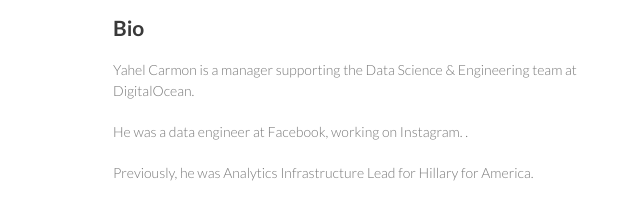
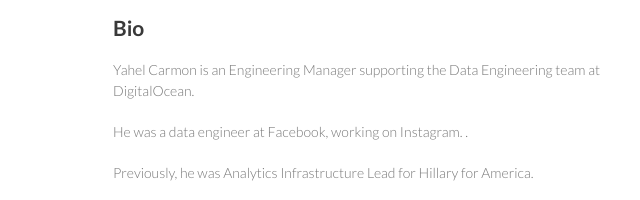
Before and after one commit to yahelc/yahelc.github.io, a plain HTML site: page index.html in a window 1280 px wide. Shown: the part 213-413 px from the top of the page, 457-1097 px from the left. Drawn offline with Linux system fonts and the light colour scheme.

Commit message:
Update index.html

```diff
--- a/index.html
+++ b/index.html
@@ -35,7 +35,7 @@
 
 <h2>
 <a name="bio" class="anchor" href="#bio"><span class="octicon octicon-link"></span></a>Bio</h2>
-<p>Yahel Carmon is a manager supporting the Data Science & Engineering team at DigitalOcean.</p>
+<p>Yahel Carmon is an Engineering Manager supporting the Data Engineering team at DigitalOcean.</p>
 <p>He was a data engineer at Facebook, working on Instagram. .</p>
 
 <p>Previously, he was Analytics Infrastructure Lead for Hillary for America.</p>
```
